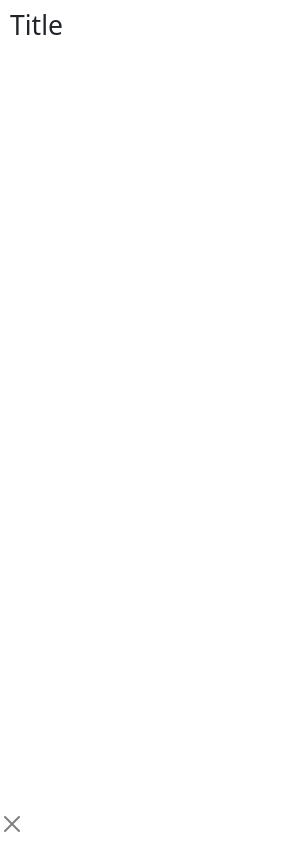
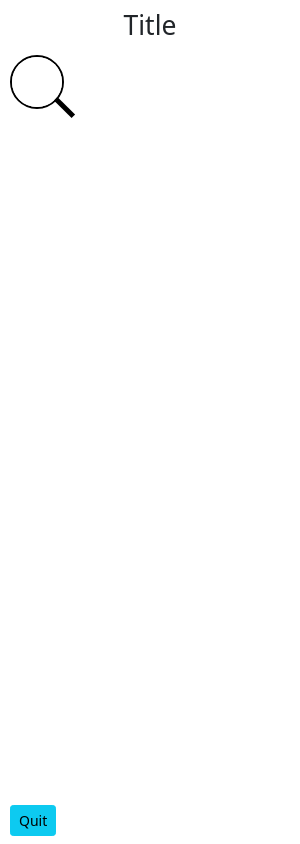
Before and after one commit to tbold/SkipSpotifySongs, an Electron app: page index.html in a window 300 px wide. Drawn offline with nearby package versions, Linux system fonts and the light colour scheme.

Commit message:
search bar added, quit btn working

```diff
--- a/index.css
+++ b/index.css
@@ -1,3 +1,97 @@
 body{
   margin: 10px !important;
 }
+
+footer {
+  margin-left: 10px !important;
+}
+
+header {
+  width: 100%;
+  height: 15vw;
+  border-radius: 7px;
+}
+
+h1 {
+  position: relative;
+  margin: auto;
+}
+
+.main {
+  padding-top: 10px;
+}
+
+p {
+  margin-top: 30px;
+}
+.cntr {
+  display: table;
+  width: 100%;
+  height: 100%;
+  margin: auto;
+}
+
+.search-box {
+  border: solid 2px black;
+  display: inline-block;
+  position: relative;
+  border-radius: 50px;
+}
+.search-box input[type=text] {
+  font-size: 14px;
+  /* font-weight: bold; */
+  width: 50px;
+  height: 50px;
+  padding: 5px 40px 5px 10px;
+  border: none;
+  box-sizing: border-box;
+  border-radius: 40px;
+  transition: width 800ms cubic-bezier(0.68, -0.55, 0.27, 1.55) 150ms;
+}
+.search-box input[type=text]:focus {
+  outline: none;
+}
+.search-box input[type=text]:focus, .search-box input[type=text]:not(:placeholder-shown) {
+  width: 270px;
+  transition: width 800ms cubic-bezier(0.68, -0.55, 0.27, 1.55);
+}
+.search-box input[type=text]:focus + button[type=reset], .search-box input[type=text]:not(:placeholder-shown) + button[type=reset] {
+  bottom: 13px;
+  right: 10px;
+  transition: bottom 150ms ease-out 800ms, right 150ms ease-out 800ms;
+}
+.search-box input[type=text]:focus + button[type=reset]:after, .search-box input[type=text]:not(:placeholder-shown) + button[type=reset]:after {
+  top: 0;
+  right: 10px;
+  opacity: 1;
+  transition: top 150ms ease-out 950ms, right 150ms ease-out 950ms, opacity 150ms ease 950ms;
+}
+.search-box button[type=reset] {
+  background-color: transparent;
+  width: 25px;
+  height: 25px;
+  border: 0;
+  padding: 0;
+  outline: 0;
+  display: flex;
+  justify-content: center;
+  align-items: center;
+  position: absolute;
+  bottom: -13px;
+  right: -15px;
+  transition: bottom 150ms ease-out 150ms, right 150ms ease-out 150ms;
+}
+.search-box button[type=reset]:before, .search-box button[type=reset]:after {
+  content: "";
+  height: 25px;
+  border-left: solid 5px black;
+  position: absolute;
+  transform: rotate(-45deg);
+}
+.search-box button[type=reset]:after {
+  transform: rotate(45deg);
+  opacity: 0;
+  top: -20px;
+  right: -10px;
+  transition: top 150ms ease-out, right 150ms ease-out, opacity 150ms ease-out;
+}
--- a/index.html
+++ b/index.html
@@ -7,14 +7,21 @@
 </head>
 <body>
     <header >
-      <h1 class="title">Title </h1>
+      <div class="clearfix text-center">
+        <h1>Title </h1>
+      </div>
+
     </header>
 
-    <main>
-    </main>
+    <div class="cntr">
+      <form class="search-box">
+        <input type="text" placeholder=" "/>
+        <button type="reset"></button>
+      </form>
+    </div>
 
     <footer class="navbar fixed-bottom">
-      <button type="button" class="btn-close" aria-label="Close"></button>
+      <button type="button" id="closeButton" class="btn btn-sm btn-info" aria-label="Close">Quit</button>
     </footer>
 
   <script src="./renderer.js"></script>
--- a/renderer.js
+++ b/renderer.js
@@ -1 +1,4 @@
-const {ipcRenderer} = require('electron')
+document.getElementById("closeButton").addEventListener('click', () => {
+    // console.log("clicked!")
+    window.electron.sendMessage();
+})
```
Also changed, not shown: main.js (+13 -6 lines), preload.js (added, +10 -0 lines), assets/iconTemplate.png (renamed from iconTemplate.png).
